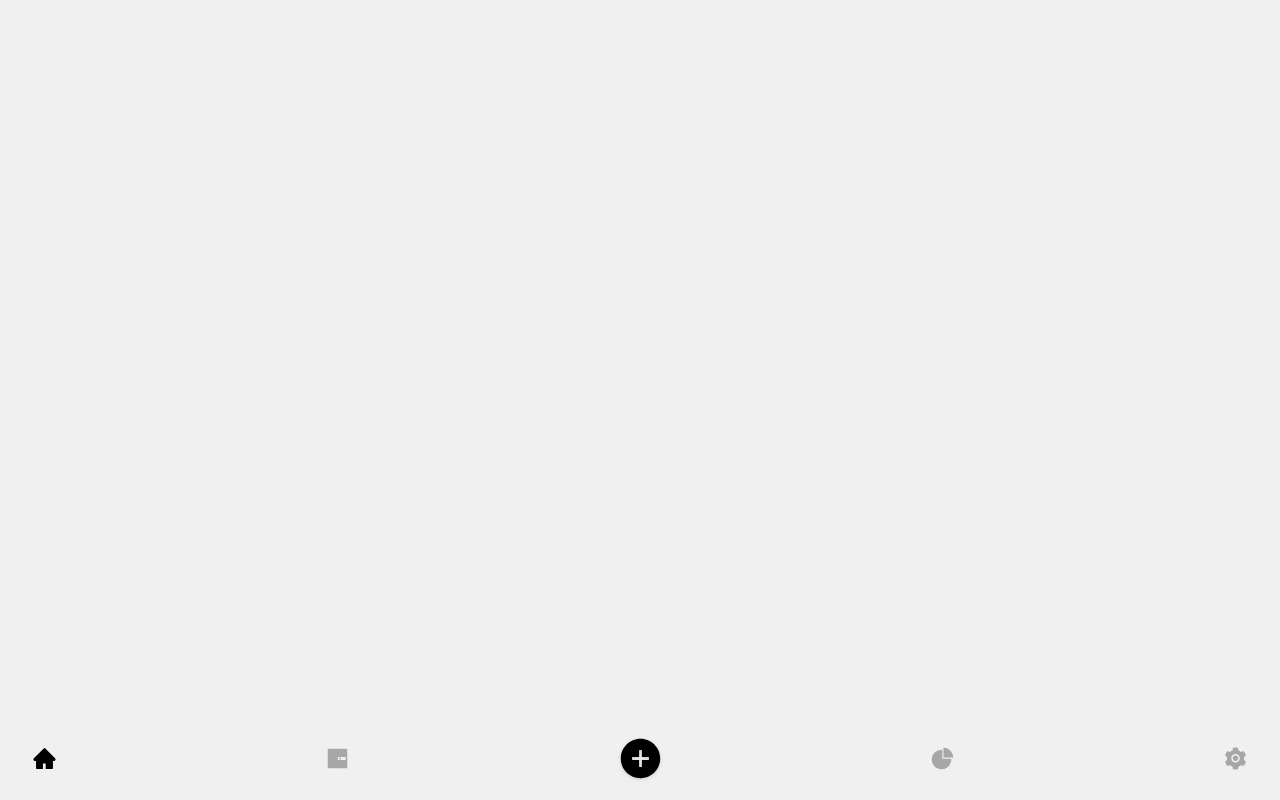
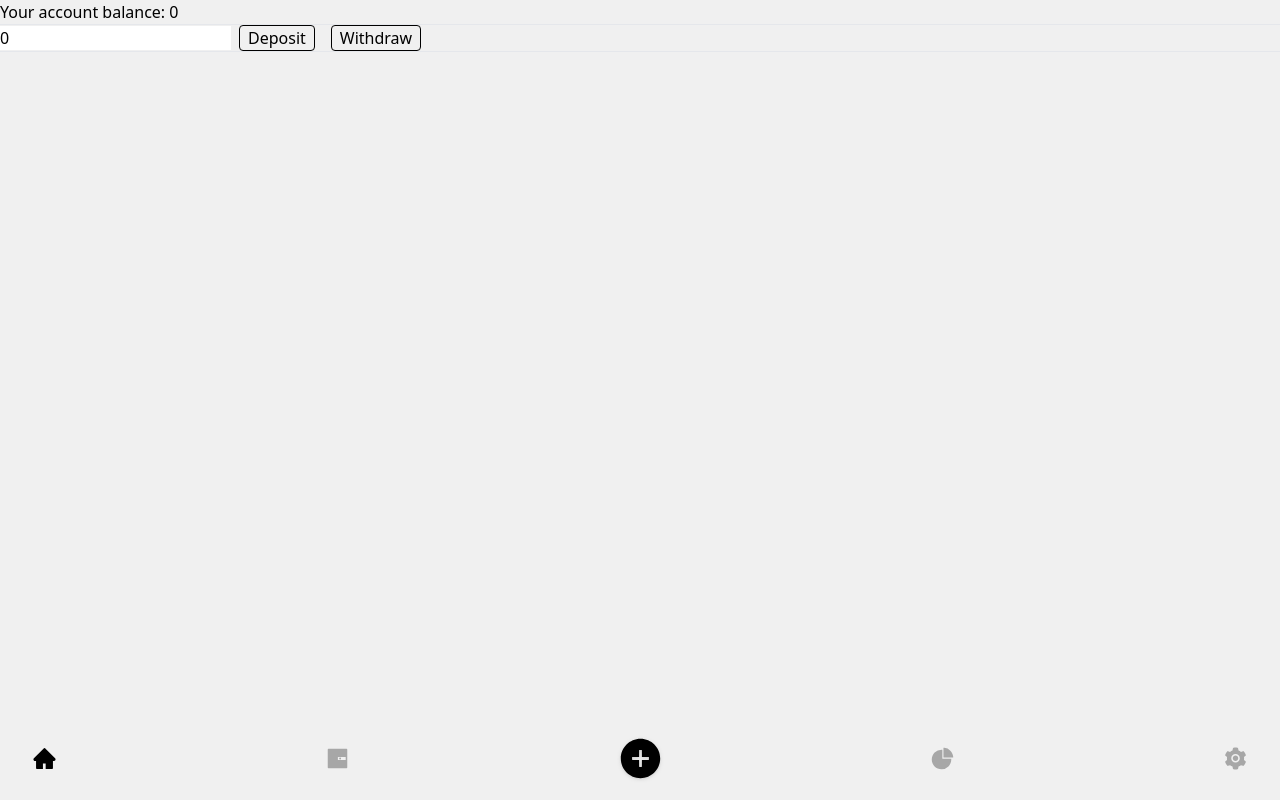
Before and after one commit to DreamWorld420/reactjs-expense-tracker, a React (Vite) app: page / in a window 1280 px wide. Built offline with nearby package versions, Linux system fonts and the light colour scheme.

Commit message:
feat: implement redux balance slice

```diff
--- /dev/null
+++ b/src/app/hooks.ts
@@ -0,0 +1,6 @@
+import { useDispatch, useSelector } from "react-redux";
+import type { TypedUseSelectorHook } from "react-redux";
+import type { RootState, AppDispatch } from "./store";
+
+export const useAppDispatch: () => AppDispatch = useDispatch;
+export const useAppSelector: TypedUseSelectorHook<RootState> = useSelector;
--- /dev/null
+++ b/src/app/store.ts
@@ -0,0 +1,11 @@
+import { configureStore } from "@reduxjs/toolkit";
+import balanceReducer from "features/balance/balanceSlice";
+
+export const store = configureStore({
+	reducer: {
+		balance: balanceReducer,
+	},
+});
+
+export type RootState = ReturnType<typeof store.getState>;
+export type AppDispatch = typeof store.dispatch;
--- /dev/null
+++ b/src/features/balance/balanceSlice.ts
@@ -0,0 +1,22 @@
+import { createSlice, type PayloadAction } from "@reduxjs/toolkit";
+
+const initialState = {
+	value: 0,
+};
+
+export const balanceSlice = createSlice({
+	name: "balance",
+	initialState,
+	reducers: {
+		deposit: (state, action: PayloadAction<number>) => {
+			state.value += action.payload;
+		},
+		withdraw: (state, action: PayloadAction<number>) => {
+			state.value -= action.payload;
+		},
+	},
+});
+
+export const { deposit, withdraw } = balanceSlice.actions;
+
+export default balanceSlice.reducer;
--- a/src/index.tsx
+++ b/src/index.tsx
@@ -1,11 +1,15 @@
 import React from "react";
 import ReactDOM from "react-dom/client";
 import { RouterProvider } from "react-router-dom";
+import { Provider } from "react-redux";
+import { store } from "./app/store";
 import router from "./router";
 import "./index.css";
 
 ReactDOM.createRoot(document.getElementById("root") as HTMLElement).render(
 	<React.StrictMode>
-		<RouterProvider router={router} />
+		<Provider store={store}>
+			<RouterProvider router={router} />
+		</Provider>
 	</React.StrictMode>
 );
--- a/src/router/pages/Root.tsx
+++ b/src/router/pages/Root.tsx
@@ -1,10 +1,51 @@
-import React from "react";
+import React, { useState } from "react";
 import Navigation from "components/navigation/Navigation";
+import { useSelector, useDispatch } from "react-redux";
+import { RootState } from "app/store";
+import { deposit, withdraw } from "features/balance/balanceSlice";
 
 const Root: React.FC = () => {
+	const balance = useSelector((state: RootState) => state.balance.value);
+	const dispatch = useDispatch();
+	const [balanceAmountInput, setBalanceAmountInput] = useState<number>(0);
+
+	const handleBalanceInputChange = (
+		e: React.ChangeEvent<HTMLInputElement>
+	) => {
+		setBalanceAmountInput(Number(e.target.value));
+	};
+
+	const handleDepositBalance = () => {
+		dispatch(deposit(balanceAmountInput));
+	};
+
+	const handleWithdrawBalance = () => {
+		dispatch(withdraw(balanceAmountInput));
+	};
+
 	return (
 		<div>
 			<Navigation />
+			<h1>Your account balance: {balance}</h1>
+			<hr />
+			<input
+				type="number"
+				value={balanceAmountInput}
+				onChange={handleBalanceInputChange}
+			></input>
+			<button
+				onClick={handleDepositBalance}
+				className="mx-2 rounded border border-black px-2"
+			>
+				Deposit
+			</button>
+			<button
+				onClick={handleWithdrawBalance}
+				className="mx-2 rounded border border-black px-2"
+			>
+				Withdraw
+			</button>
+			<hr />
 		</div>
 	);
 };
```
